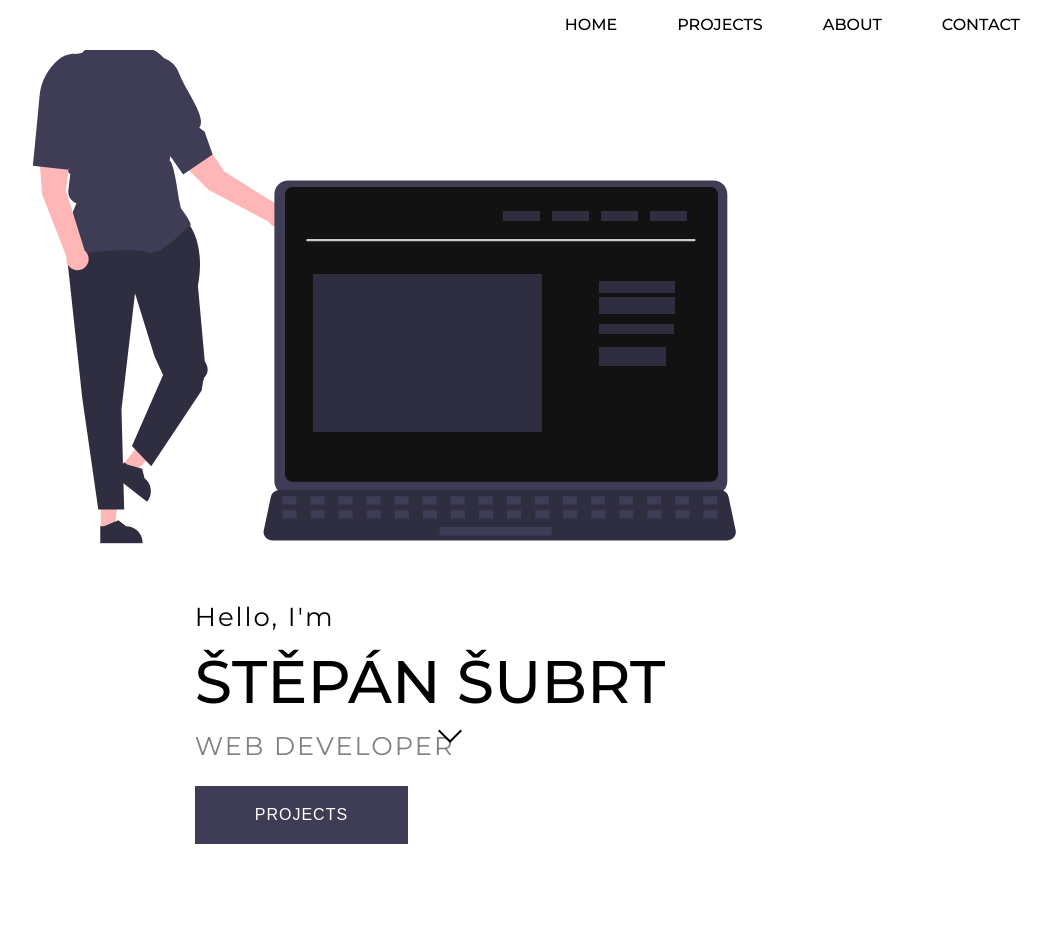
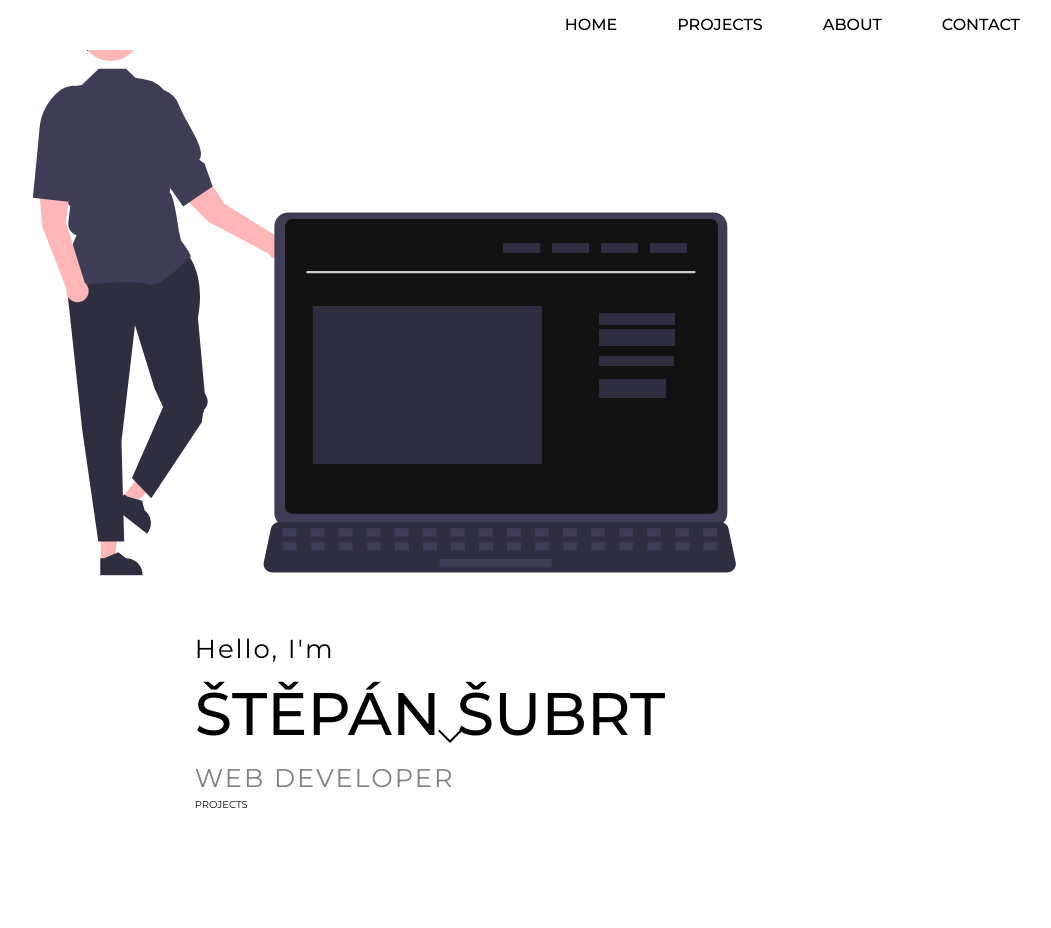
Before and after one commit to subinho/portfolio, a React (Create React App) app: page / in a window 1280 px wide. Shown: the top 928 px of the page, without its empty margins (210-1261 px from the left). Built offline with nearby package versions, Linux system fonts and the light colour scheme.

Commit message:
feat: implemented smooth scroll

```diff
--- a/src/components/Introduction/Introduction.jsx
+++ b/src/components/Introduction/Introduction.jsx
@@ -2,8 +2,7 @@ import React from 'react'
 import './Introduction.css'
 import img from '../../images/intro-image.svg'
 import Sidebar from '../Sidebar/Sidebar'
-import { BsGithub, BsLinkedin, BsMessenger, BsWhatsapp} from 'react-icons/bs'
-import { AiOutlineMail } from 'react-icons/ai'
+import { Link } from 'react-scroll'
 
 const Introduction = () => {
   return (
@@ -16,7 +15,10 @@ const Introduction = () => {
           <h3>Hello, I'm</h3>
           <h1>ŠTĚPÁN ŠUBRT</h1>
           <p>WEB DEVELOPER</p>
-          <button className="btn-primary"><a href='#projects'>PROJECTS</a></button>
+          <div className='btn--container'>
+            <Link to="projects" spy={true} smooth={true} offset={50} duration={500} className='btn--primary'>PROJECTS</Link>
+          </div>
+
         </div>
           <div className='scroll_down'></div>
     </section>
```
